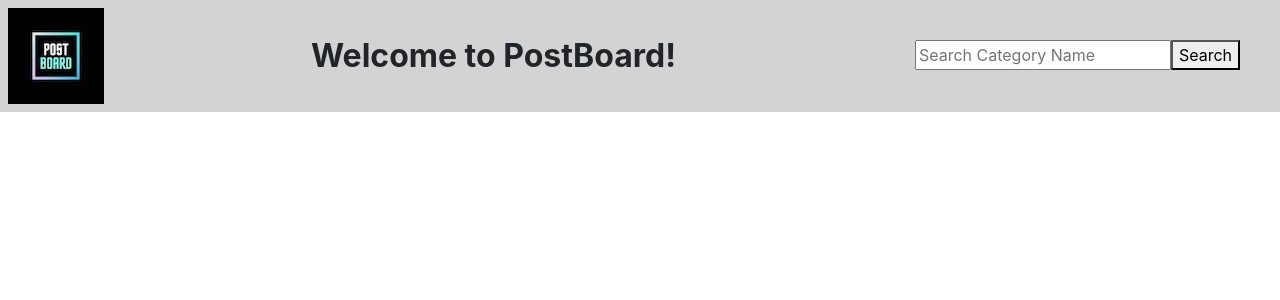
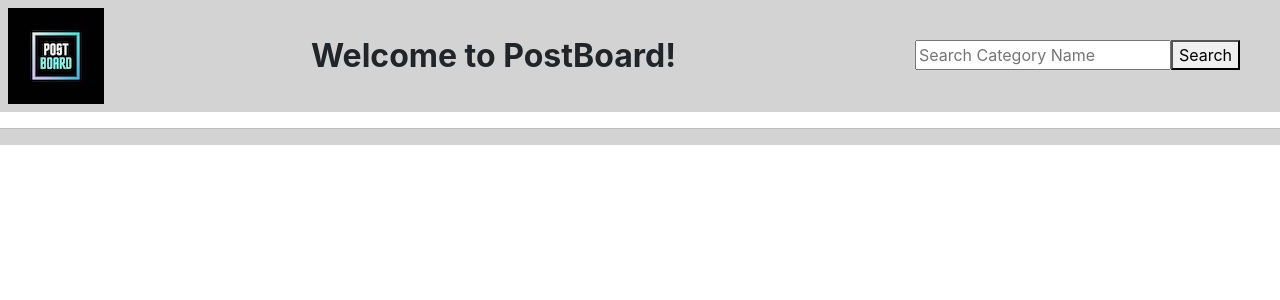
Before and after one commit to bethel-school-of-technology/the-blog-clog-frontend, an Angular app: page / in a window 1280 px wide. Shown: the top 300 px of the page. Built offline with nearby package versions, Linux system fonts and the light colour scheme.

Commit message:
Styling page
added a black border to posts, lightgrey background, and line for the search results page, homepage, and posts. Also, got the post form to look similar to categories form.

```diff
--- a/src/app/app.component.css
+++ b/src/app/app.component.css
@@ -18,3 +18,8 @@ img {
 .search {
     padding: 2.5em;
 }
+
+hr {
+    background-color: lightgray;
+    height: 1em;
+}
--- a/src/app/app.component.html
+++ b/src/app/app.component.html
@@ -1,5 +1,5 @@
 <!-- switch the searchbar code into App component code from the categories component -->
-
+<body class="body">
 <div class="flex-container">
     <img src="/assets/postboard-mini3.jpg">
     <div class="welcome">Welcome to PostBoard!</div>
@@ -8,6 +8,8 @@
         <button type="submit">Search</button>
     </form>
 </div>
+<hr>
+</body>
 
 <!-- <app-categories></app-categories> -->
 <router-outlet></router-outlet>
--- a/src/app/categories/categories.component.css
+++ b/src/app/categories/categories.component.css
@@ -1,9 +1,16 @@
+.body {
+    background-color: lightgray;
+}
+
 .cathead {
     margin: auto;
     text-align: center;
     width: 65%;
     background-color: rgb(170, 230, 238);
     padding: 1em;
+    border: solid;
+    border-radius: 5px;
+    border-color: black;
 }
 
 form {
@@ -21,16 +28,14 @@ form {
     display: flex;
     justify-content: space-around;
     flex-wrap: wrap;
-    /* border: 3px solid burlywood;
-    border-radius: 5%; */
     margin: 1em ;
     padding:1em;
     background-color: rgb(170, 230, 238);
     width: 15em;
     min-height: 5em;
+    border: solid;
     border-radius: 5px;
-    border-color: lightgray;
-    /* border: 1px; */
+    border-color: black;
 }
 
 /* #title {
--- a/src/app/categories/categories.component.html
+++ b/src/app/categories/categories.component.html
@@ -1,3 +1,4 @@
+<body class="body">
 <br>
 <div class="cathead">
     <h2>Here are our categories! Take a look!</h2>
@@ -47,3 +48,4 @@
 </div> -->
 
 <app-category-form></app-category-form>
+</body>
--- a/src/app/category-form/category-form.component.html
+++ b/src/app/category-form/category-form.component.html
@@ -1,5 +1,7 @@
+<body class="body">
+    <hr>
 <div class="div-form">
-<h3 style="text-align: center; width: 90%; ">Can't find the category you're looking for? MAKE IT!</h3>
+<h3 style="text-align: center; width: 90%;">Can't find the category you're looking for? MAKE IT!</h3>
 <form (ngSubmit)='onSubmit()' style="margin: 1em;">
 <div>
     <label for="title" ></label>
@@ -14,3 +16,4 @@
 </div>
 </form>
 </div>
+</body>
--- a/src/app/post-form/post-form.component.css
+++ b/src/app/post-form/post-form.component.css
@@ -4,11 +4,14 @@
     background-color: lightgrey;
 }
 
-.input {
-    margin: 5px;
+#header {
+    margin: .5em;
 }
 
-#header {
-    margin: 2em;
-    padding: 1em;
+#content {
+    margin: .5em;
 }
+
+button {
+    margin: .5em;
+}
--- a/src/app/post-form/post-form.component.html
+++ b/src/app/post-form/post-form.component.html
@@ -13,7 +13,6 @@ I think the form should show up at the top of the categories page, right above a
 
 <!-- also, a little tidbit, %20 in a url actually just means a space...-->
 
-<br>
 <h3 style="text-align: center; width: 90%; ">Want to say something? Make a Post!</h3>
     <div>
         <label for="header"></label>
--- a/src/app/post-result/post-result.component.css
+++ b/src/app/post-result/post-result.component.css
@@ -1,3 +1,7 @@
+.body {
+    background-color: lightgrey;
+}
+
 .bigpostdiv {
     display: flex;
     justify-content: center;
@@ -13,8 +17,9 @@
     background-color: rgb(170, 230, 238);
     width: 15em;
     min-height: 5em;
+    border: solid;
     border-radius: 5px;
-    border-color: lightgray;
+    border-color: black;
 }
 
 .b {
--- a/src/app/post-result/post-result.component.html
+++ b/src/app/post-result/post-result.component.html
@@ -1,3 +1,4 @@
+<body class="body">
 <div class="bigpostdiv">
     <div *ngFor="let post of posts">
         <div class="tiscription">
@@ -16,3 +17,5 @@
     <!-- changed button so that the page would refresh with new post -->
     <button onclick="window.location.href='/categories'">Back to Categories</button>
 </div>
+<br>
+</body>
--- a/src/app/search-result/search-result.component.css
+++ b/src/app/search-result/search-result.component.css
@@ -1,3 +1,7 @@
+.body {
+    background-color:lightgrey;
+}
+
 .bigcatdiv {
     display: flex;
     justify-content: center;
@@ -18,6 +22,7 @@
     background-color: rgb(170, 230, 238);
     width: 15em;
     min-height: 5em;
+    border: solid;
     border-radius: 5px;
-    border-color: lightgray;
+    border-color: black;
 }
--- a/src/app/search-result/search-result.component.html
+++ b/src/app/search-result/search-result.component.html
@@ -1,4 +1,5 @@
-<div class="bigcatdiv">
+<body class="body">
+    <div class="bigcatdiv">
     <div *ngFor="let category of categories">
         <div class="tiscription">
             <div id="title">
@@ -18,3 +19,5 @@
 <div class="cat">
     <button onclick="window.location.href='/categories'">Back to Categories</button>
 </div>
+<br>
+</body>
```
